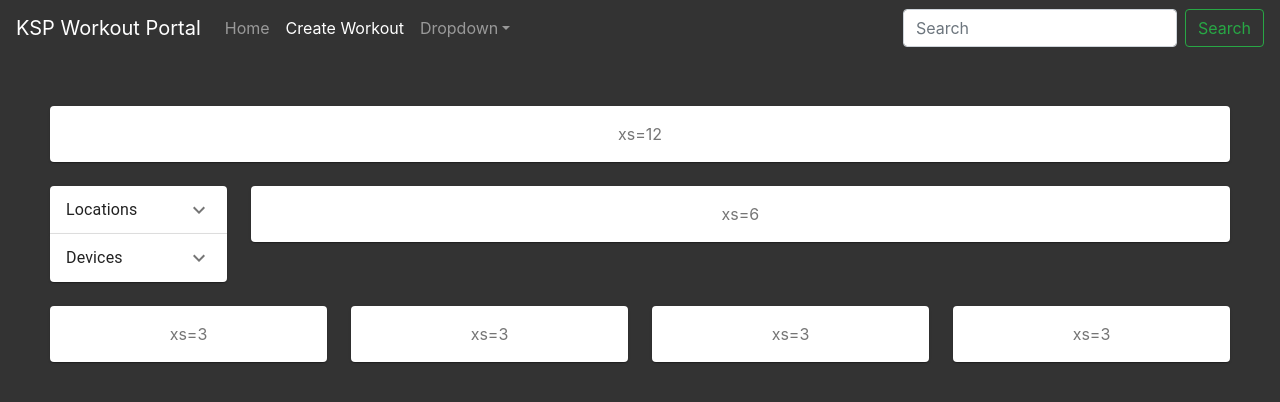
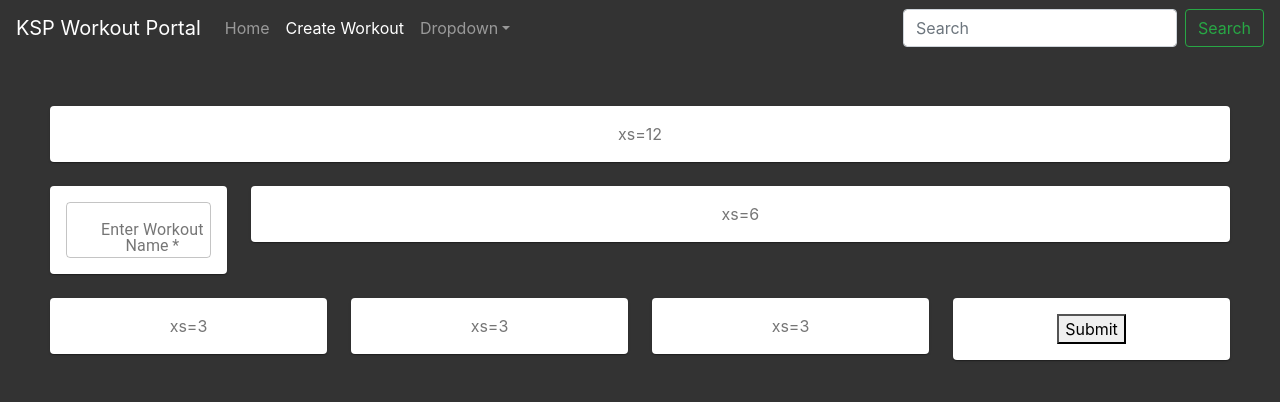
Before and after one commit to ajmeier29/ksp-gym-portal-react, a React (Create React App) app: page /create-workout/Create-Workout-Form in a window 1280 px wide. Shown: the top 402 px of the page. Built offline with nearby package versions, Linux system fonts and the light colour scheme.

Commit message:
Committing after figuring out form structure

```diff
--- a/src/create-workout/Create-Workout-Form.js
+++ b/src/create-workout/Create-Workout-Form.js
@@ -1,4 +1,5 @@
 import React, { useState, useEffect } from 'react';
+import { Form } from 'react-bootstrap';
 import PropTypes from 'prop-types';
 import { makeStyles } from '@material-ui/core/styles';
 import {
@@ -10,6 +11,7 @@ import {
   ExpansionPanelDetails,
   FormControl,
   FormLabel,
+  TextField,
   FormGroup,
   Checkbox,
   FormControlLabel,
@@ -32,18 +34,58 @@ const useStyles = makeStyles(theme => ({
   }
 }));
 
+const WorkoutName = props => {
+  return (
+    <>
+      <TextField
+        variant="outlined"
+        required
+        fullWidth
+        id="lastName"
+        label={props.workoutName}
+        name="lastName"
+        autoComplete="lname"
+        onChange={props.handleWorkoutNameChange}
+      />
+    </>
+  );
+};
+
 // The entire workout form assembled together
 const CreateWorkoutEntryForm = () => {
   const classes = useStyles();
 
+  const [workoutName, setWorkoutName] = useState('Enter Workout Name');
+
+  const handleSubmit = event => {
+    event.preventDefault();
+    let test = event.currentTarget;
+    const data = new FormData(event.target);
+
+    console.log(`WorkoutName in handlesubmit: ${workoutName}`);
+  };
+
+  const handleWorkoutNameChange = event => {
+    setWorkoutName(event.target.value);
+    console.log(`WorkoutName: ${workoutName}`);
+  };
+
   return (
     <div className={classes.root}>
+      <form onSubmit={handleSubmit}>
         <Grid container spacing={3}>
           <Grid item xs={12}>
             <Paper className={classes.paper}>xs=12</Paper>
           </Grid>
           <Grid item xs={2}>
-          <FilterSelectionComponent />
+            <Paper className={classes.paper}>
+              <WorkoutName
+                workoutName={workoutName}
+                handleWorkoutNameChange={handleWorkoutNameChange}
+              />
+            </Paper>
+
+            {/* <FilterSelectionComponent /> */}
             {/* <Paper className={classes.paper}>xs=6</Paper> */}
           </Grid>
           <Grid item xs={10}>
@@ -59,9 +101,12 @@ const CreateWorkoutEntryForm = () => {
             <Paper className={classes.paper}>xs=3</Paper>
           </Grid>
           <Grid item xs={3}>
-          <Paper className={classes.paper}>xs=3</Paper>
+            <Paper className={classes.paper}>
+              <button>Submit</button>
+            </Paper>
           </Grid>
         </Grid>
+      </form>
     </div>
   );
 };
--- a/src/workout-table.js
+++ b/src/workout-table.js
@@ -130,11 +130,10 @@ const WorkoutExpandableTable = props => {
   // if it will re render later when needed.
   useEffect(() => {
     // Fetch the data on initial page load to default
-    fetchJsonPromise(apiGetWorkouts)
-      .then(res => setWorkoutinfo(res))
-      .catch(error => {
-        alert('ERROR: Unable to reach Workout APIs!');
-      });
+    fetchJsonPromise(apiGetWorkouts).then(res => setWorkoutinfo(res));
+    //.catch(error => {
+    //alert('ERROR: Unable to reach Workout APIs!');
+    //});
   }, []);
 
   return (
```
Lines whose indentation alone changed are shown as unchanged.
